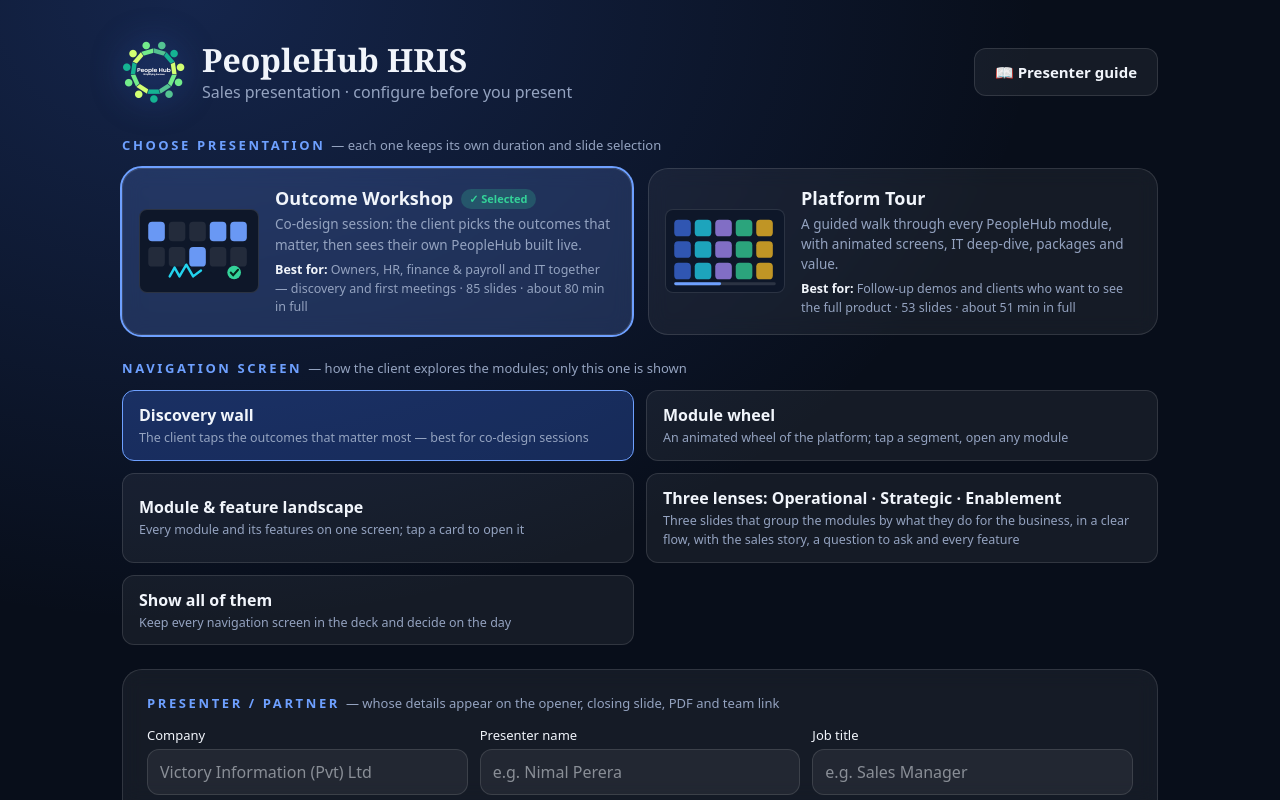
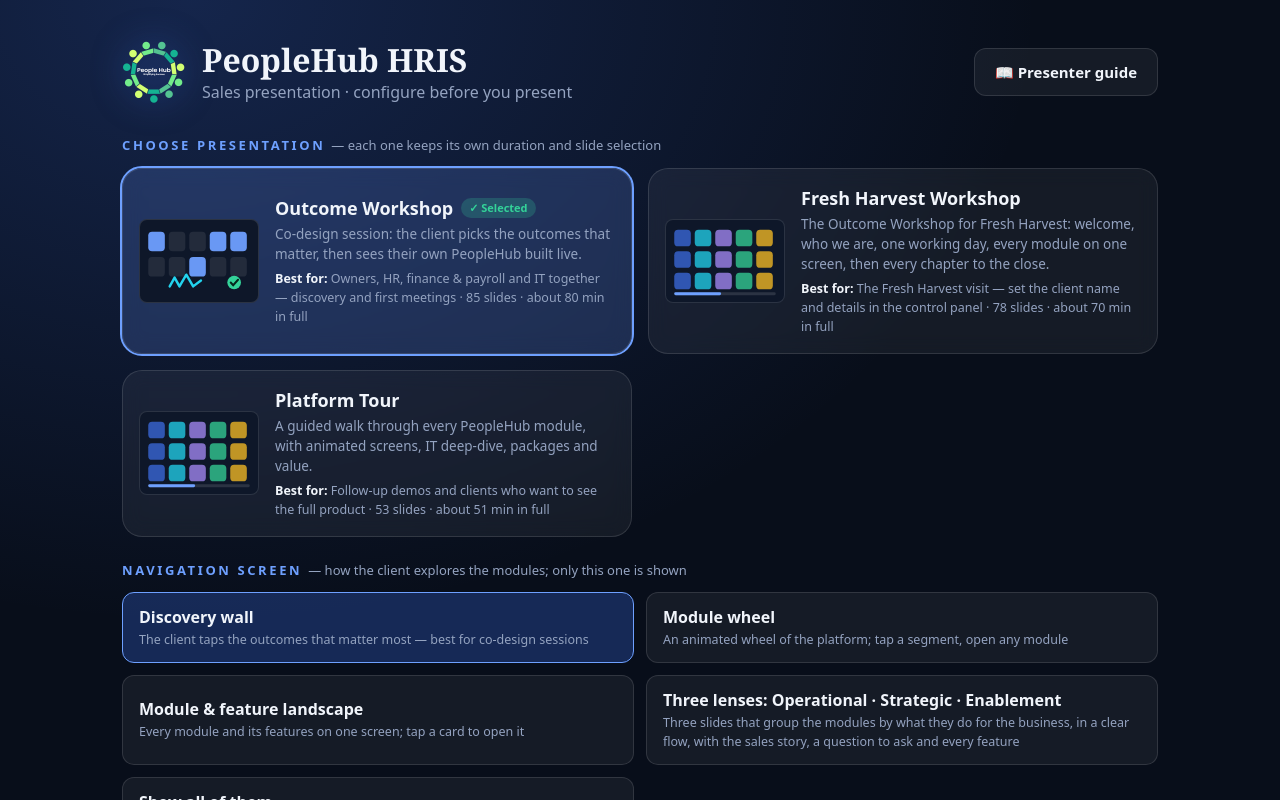
Before and after one commit to victoryinformationprivatelimited/PeopleHubPresentation, a React (Vite) app: page / in a window 1280 px wide. Built offline with nearby package versions, Linux system fonts and the light colour scheme.

Commit message:
Presentation: Fresh Harvest Workshop deck (welcome, who we are, one working day, module landscape, then all workshop slides to the close)
Co-Authored-By: Claude Sonnet 5.5 <noreply@anthropic.com>

```diff
--- a/src/App.tsx
+++ b/src/App.tsx
@@ -103,7 +103,7 @@ export default function App() {
   }
   // “Home” = the navigation screen this presentation was set up with (falls back to the first slide)
   const navSlides = (getDeck(deckId).navs ?? []).filter(n => (cfg.nav ?? getDeck(deckId).defaultNav) === 'all' || n.id === (cfg.nav ?? getDeck(deckId).defaultNav)).map(n => n.slideId)
-  const homeId = visible.find(sl => navSlides.includes(sl.id))?.id ?? visible[0]?.id
+  const homeId = visible.find(sl => navSlides.includes(sl.id))?.id ?? visible.find(sl => sl.id === getDeck(deckId).home)?.id ?? visible[0]?.id
   return (
     <SessionContext.Provider value={sessionApi}><DeckContext.Provider value={ctx}>
       <Deck
--- a/src/decks/registry.ts
+++ b/src/decks/registry.ts
@@ -15,6 +15,7 @@ export interface DeckDef {
   arrange?: (slides: SlideDef[], outcomes: string[]) => SlideDef[]           // reorder using live choices (e.g. discovery wall)
   navs?: NavOption[]                                                          // interchangeable “navigation screens” — the presenter keeps one
   defaultNav?: string
+  home?: string                  // slide the Home button returns to (when the deck has no navigation options)
 }
 
 /** A screen the client uses to explore the product and jump into modules. Only the chosen one is kept in the deck. */
@@ -36,6 +37,21 @@ export const decks: DeckDef[] = [
       { id: 'lenses', name: 'Three lenses: Operational · Strategic · Enablement', desc: 'Three slides that group the modules by what they do for the business, in a clear flow, with the sales story, a question to ask and every feature', slideId: 'ws-pillar-ops', more: ['ws-pillar-strat', 'ws-pillar-comp'] },
     ],
     defaultNav: 'wall',
+  },
+  {
+    id: 'fresh',
+    name: 'Fresh Harvest Workshop',
+    tagline: 'The Outcome Workshop for Fresh Harvest: welcome, who we are, one working day, every module on one screen, then every chapter to the close.',
+    bestFor: 'The Fresh Harvest visit — set the client name and details in the control panel',
+    build: () => {
+      const all = buildWorkshopSlides()
+      const at = (id: string) => all.find(s => s.id === id)!
+      const after = all.slice(all.findIndex(s => s.id === 'ws-landscape') + 1).filter(s => !s.id.startsWith('ws-pillar-'))
+      return [at('open'), at('ws-about'), at('ws-day'), at('ws-landscape'), ...after]
+    },
+    chapters: OUTCOMES.map(o => ({ id: o.id, name: `${o.icon} ${o.name}` })),
+    arrange: arrangeWorkshop,
+    home: 'ws-landscape',
   },
   {
     id: 'tour',
```
